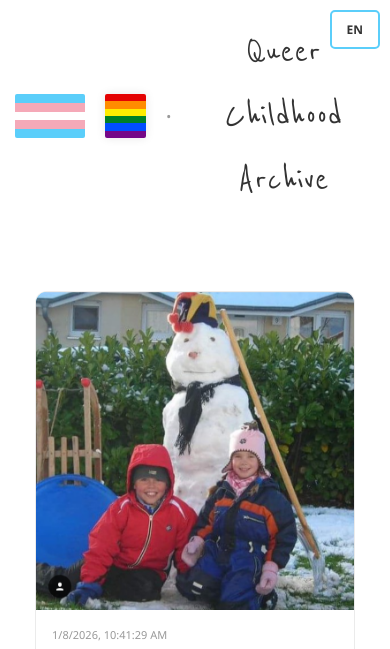
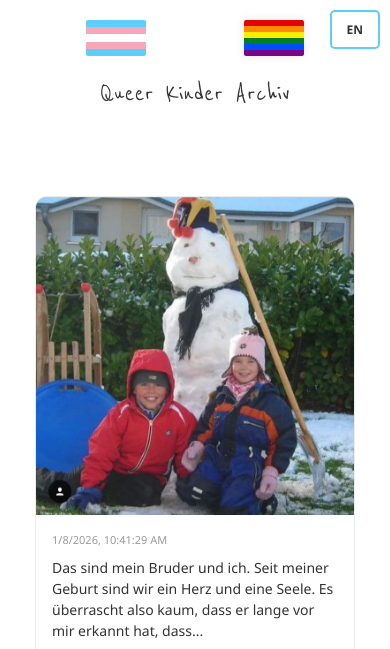
Before and after one commit to therealadityashankar/trans-project, a plain HTML site: page index.html in a window 390 px wide. Shown: the top 649 px of the page. Drawn offline with nearby package versions, Linux system fonts and the light colour scheme; a web font is replaced by a local one.

Commit message:
improved design for mobile

```diff
--- a/index.html
+++ b/index.html
@@ -52,7 +52,10 @@
                     <div class="stripe purple"></div>
                 </div>
                 <span class="header-interpunct">·</span>
-                <h1 class="header-title">Queer Childhood Archive</h1>
+                <h1 class="header-title">
+                    <span data-lang="de">Queer Kinder Archiv</span>
+                    <span data-lang="en" hidden>Queer Childhood Archive</span>
+                </h1>
             </header>
 
             <main class="content">
--- a/style.css
+++ b/style.css
@@ -634,6 +634,35 @@ button[type="submit"]:active {
 }
 
 @media (max-width: 600px) {
+    .header {
+        display: grid;
+        grid-template-columns: auto auto;
+        gap: 5px;
+        justify-items: center;
+        align-items: center;
+        justify-content: space-around;
+    }
+
+    .header-interpunct {
+        display: none;
+    }
+
+    .header-title {
+        font-size: 1.8rem;
+        margin-top: 10px;
+        grid-column: 1 / -1;
+    }
+
+    .trans-flag,
+    .pride-flag {
+        width: 60px;
+        height: 36px;
+    }
+
+    .pride-flag {
+        margin-left: -50px;
+    }
+
     .container {
         padding: 20px 15px;
     }
```
Also changed, not shown: post.html (+4 -1 lines), pre-index.html (+4 -1 lines).
